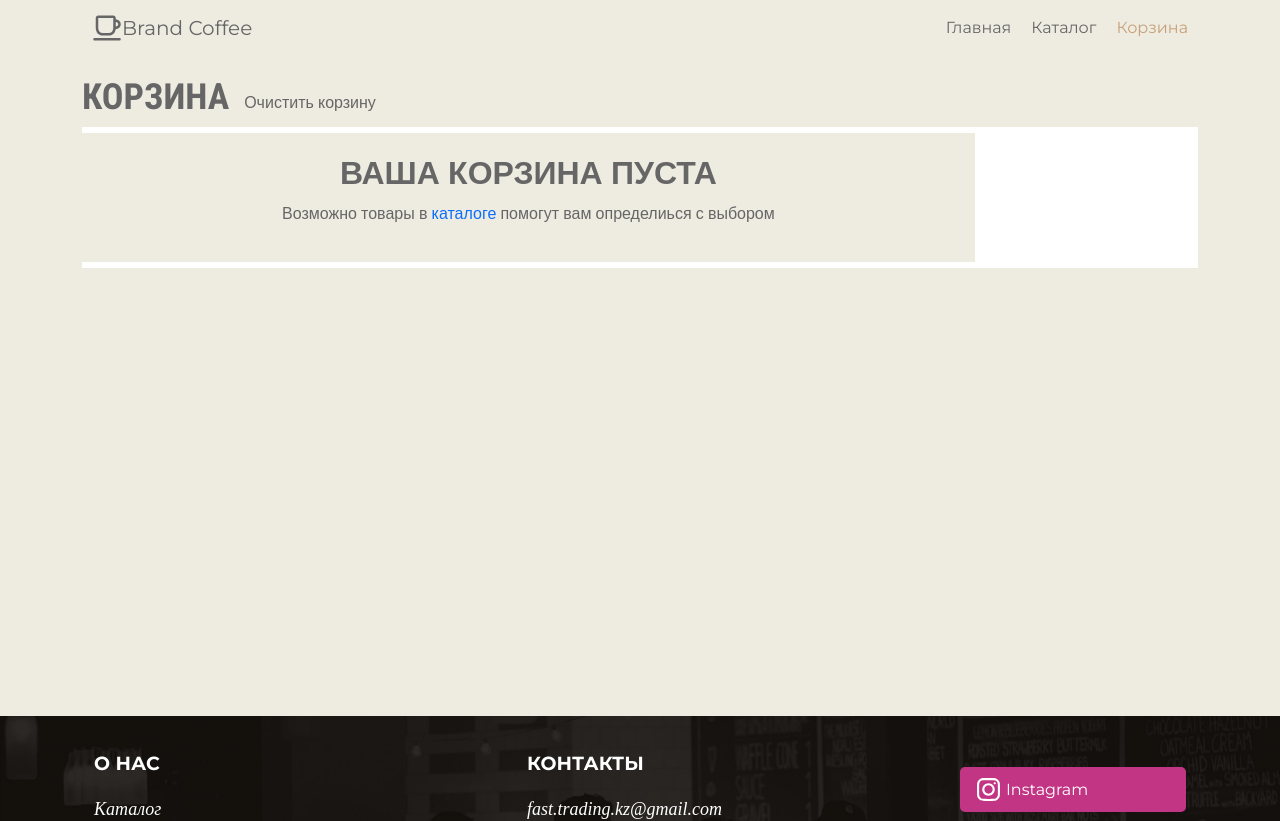
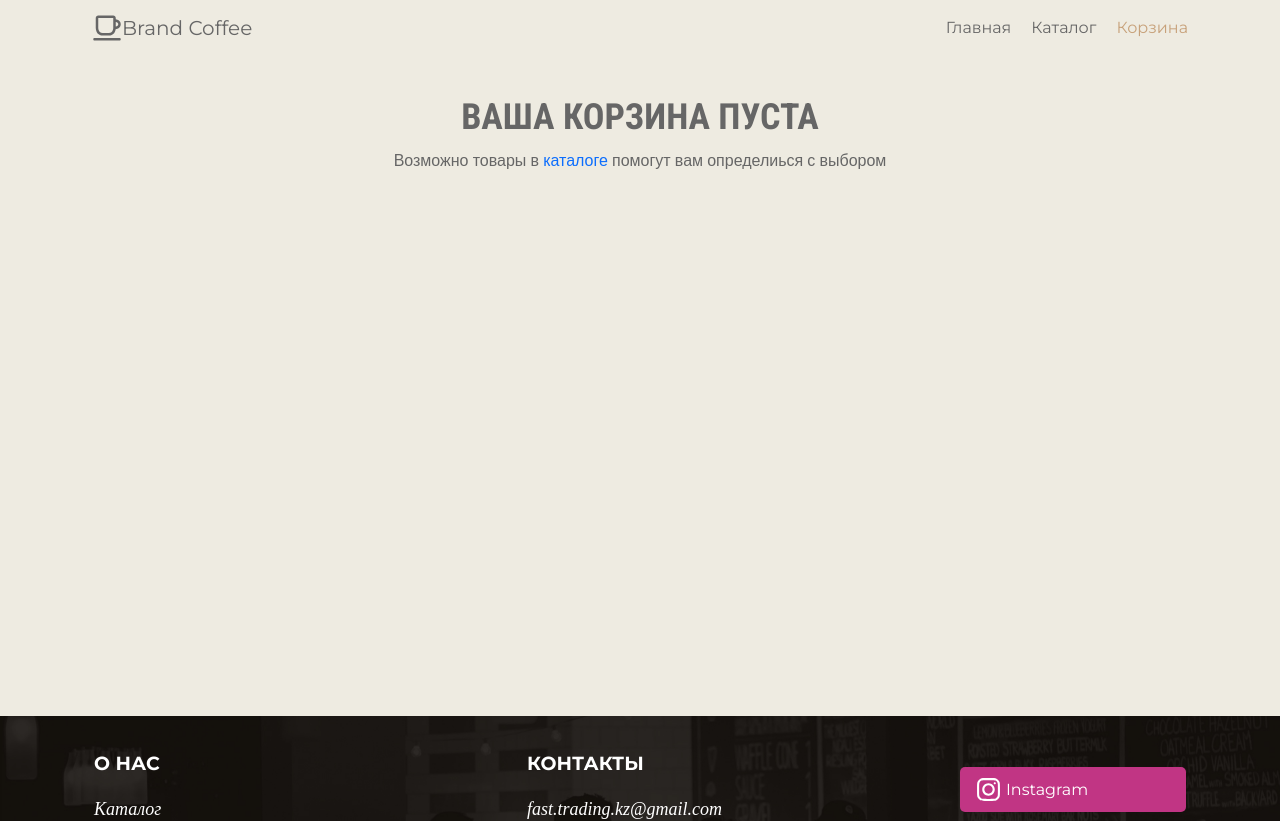
Before and after one commit to adilet-wd/coffee, a React (Create React App) app: page /cart in a window 1280 px wide. Shown: the top 821 px of the page. Built offline with nearby package versions, Linux system fonts and the light colour scheme.

Commit message:
Небольшие правки UI корзины

```diff
--- a/src/Components/CartProduct/CartProduct.scss
+++ b/src/Components/CartProduct/CartProduct.scss
@@ -24,6 +24,7 @@
             cursor: pointer;
             font-weight: 600;
             font-size: 20px;
+            user-select: none;
         }
     }
     .cart__product-price {
--- a/src/Components/EmptyCart/EmptyCart.js
+++ b/src/Components/EmptyCart/EmptyCart.js
@@ -5,9 +5,9 @@ import { Link } from 'react-router-dom';
 const EmptyCart = () => {
     return (
         <div className='empty-cart'>
-            <h2>
+            <h1>
                 Ваша корзина пуста
-            </h2>
+            </h1>
             <p className='text-center'>Возможно товары в <Link to="/catalog/">каталоге</Link> помогут вам определиься с выбором</p>
         </div>
     );
--- a/src/Components/EmptyCart/EmptyCart.scss
+++ b/src/Components/EmptyCart/EmptyCart.scss
@@ -8,7 +8,8 @@
     height: 100%;
     padding: 20px 10px;
     background-color: $colorMain;
-    h2 {
+    margin-top: 20px;
+    h1 {
         text-transform: uppercase;
         font-weight: bold;
     }
--- a/src/Pages/Cart/Cart.js
+++ b/src/Pages/Cart/Cart.js
@@ -14,7 +14,6 @@ export default function Cart() {
     try {
       // Получаем с локалсторейдж массив объектов по ключу items
       const storedCartProduct = JSON.parse(localStorage.getItem('productsInCart'));
-
       if(storedCartProduct) {
         setCartProducts(storedCartProduct);
 
@@ -74,20 +73,23 @@ export default function Cart() {
   return (
     <div className='cart'>
       <Container>
-        <div className='cart__title'><h1>Корзина</h1> <div onClick={clearCart} className='cart__clear-button'>Очистить корзину</div></div>
+        {cartProducts.length !== 0 ? (
+          <div className='cart__title'><h1>Корзина</h1> <div onClick={clearCart} className='cart__clear-button'>Очистить корзину</div></div>
+        ): null}
 
-        <div className='cart-inner'>
+        {/* Проверка наличия продуктов в корзине */}
+        {cartProducts.length !== 0 ? (
+          <div className='cart-inner'>
+
           <div className='cart__products-list'>
-
-          {/* Проверка пустая ли корзина, если нет, то создает продукты, если да, то возвращает надпись */}
-
-            {cartProducts.length !== 0 ? (cartProducts.map(product => (
+          {/* Создание продуктов из корзины */}
+            {cartProducts.map(product => (
               <CartProduct onCartChange={handleCartChange} inCart={true} id={product.id} img={product.img} amountInCartFromServer={product.amountInCart} key={product.id} title={product.title} blend={product.blend} price={product.price}></CartProduct>
 
-              ))): <EmptyCart></EmptyCart>}
+            ))}
+          </div>
 
-          </div>
-          {cartProducts.length !== 0 ? (<div className='cart__order'>
+          <div className='cart__order'>
             <div className='cart__order-row'>
               <div className='cart__order-text'>{productAmount} товар&#40;а,ов&#41;</div>
               <div className='cart__order-text'>{totalPrice} сом</div>
@@ -100,9 +102,11 @@ export default function Cart() {
 
             <ModalOrder className={"cart__order-button"} buttonInner={"Оформить заказ"}></ModalOrder>
 
-          </div>): (null)}
+          </div>
 
         </div>
+        ): (<EmptyCart></EmptyCart>)}
+
       </Container>
     </div>
   )
```
